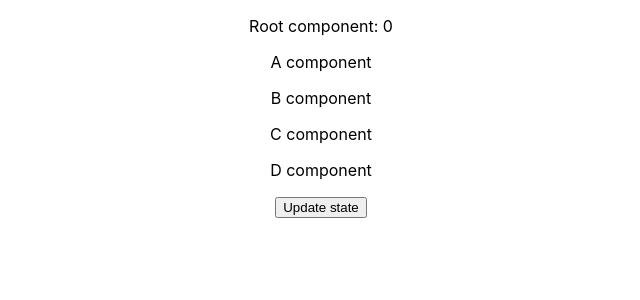
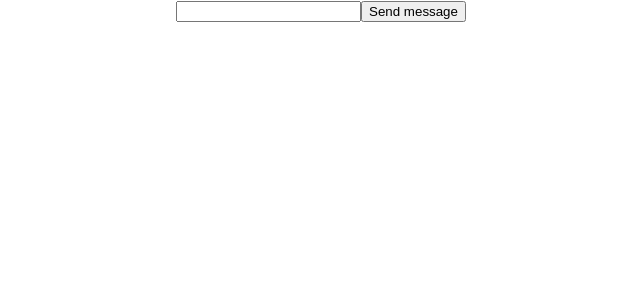
Before and after one commit to dimon08888/custom-hooks, a React (Create React App) app: page / in a window 1280 px wide. Shown: the top 300 px of the page, without its empty margins (319-959 px from the left). Built offline with nearby package versions, Linux system fonts and the light colour scheme.

Commit message:
Добавлен toast example

```diff
--- a/src/App.tsx
+++ b/src/App.tsx
@@ -4,9 +4,55 @@ import UseContextExample from './components/useContextExample'
 import UseFetchExample from './components/UseFetchExample'
 import { Chat, StopWatch, Counter } from './components/UseRefExample'
 import { UseEffectExample } from './components/useUseEffectExample'
+import { ToastProps } from './toast/Toast'
 import Unmount from './utils/Unmount'
+import { useState } from 'react'
+
+function ToastExample({ toast }: { toast: (props: ToastProps) => void }) {
+  return (
+    <div>
+      <button
+        onClick={() =>
+          toast({ type: 'success', message: 'Hello World', position: 'bottom-right' })
+        }
+      >
+        Make me a toast
+      </button>
+    </div>
+  )
+}
+
+function SendMessageForm({ sendMessage }: { sendMessage: (message: string) => void }) {
+  const inputRef = React.useRef<HTMLInputElement>(null)
+  return (
+    <div>
+      <input type='text' ref={inputRef} />
+      <button onClick={() => sendMessage(inputRef.current!.value)}>Send message</button>
+    </div>
+  )
+}
+
+function MessageList({ messages }: { messages: string[] }) {
+  return (
+    <ul>
+      {messages.map(str => (
+        <li>{str}</li>
+      ))}
+    </ul>
+  )
+}
 
 function App() {
+  const [messages, setMessages] = useState<string[]>([])
+
+  function sendMessage(str: string) {
+    setMessages(prevMessages => {
+      const newMessages = prevMessages.slice()
+      newMessages.push(str)
+      return newMessages
+    })
+  }
+
   return (
     <div className='App'>
       {/* <ToggleExample /> */}
@@ -22,11 +68,18 @@ function App() {
       {/* <UseFetchExample /> */}
       {/* <ClickOutsideExample /> */}
       {/* <ClassComponent /> */}
-      <UseContextExample />
+      {/* <ToastContext.Provider value={toast }> */}
 
+      <SendMessageForm sendMessage={sendMessage} />
+      <MessageList messages={messages} />
+
+      {/* <MessageExample sendMessage={undefined as any} />
+      {<div></div> } */}
+      {/* <ToastExample toast={undefined as any} /> */}
+      {/* </ToastContext.Provider> */}
+      {/* <UseContextExample /> */}
       {/* {isMounted && <RefExample />}
       <button onClick={() => setIsMounted(false)}>Unmount</button> */}
-
       {/* {isMounted && <IntervalExample />}
       <button onClick={() => setIsMounted(false)}>Unmount</button>
 
--- a/src/index.tsx
+++ b/src/index.tsx
@@ -8,9 +8,9 @@ const rootElement = document.getElementById('root')
 const root = ReactDOMClient.createRoot(rootElement!)
 
 root.render(
-  // <React.StrictMode>
-  <App />
-  // </React.StrictMode>
+  <React.StrictMode>
+    <App />
+  </React.StrictMode>
 )
 
 // If you want to start measuring performance in your app, pass a function
--- /dev/null
+++ b/src/toast/Toast.tsx
@@ -0,0 +1,34 @@
+import { createContext } from 'react'
+type ToastType = 'success' | 'error' | 'info' | 'warning' | 'debug'
+type ToastPosition = 'top-left' | 'top-right' | 'bottom-left' | 'bottom-right'
+
+export type ToastProps = {
+  type: ToastType
+  message: string
+  position?: ToastPosition
+  duration?: number
+}
+
+const typeToColor: Record<ToastType, string> = {
+  success: 'green',
+  error: 'red',
+  info: 'blue',
+  warning: 'yellow',
+  debug: 'white',
+}
+
+// export const ToastContext = createContext<((props: ToastProps) => void) | undefined>(
+//   undefined
+// )
+
+function Toast(props: ToastProps) {
+  return (
+    <div>
+      <div style={{ backgroundColor: typeToColor[props.type] }}>{props.message}</div>
+    </div>
+  )
+}
+
+// toast({ type: 'success', message: 'You have logged in' })
+// const toast = useContext(ToastContext)
+// const toast = useToast()
```
